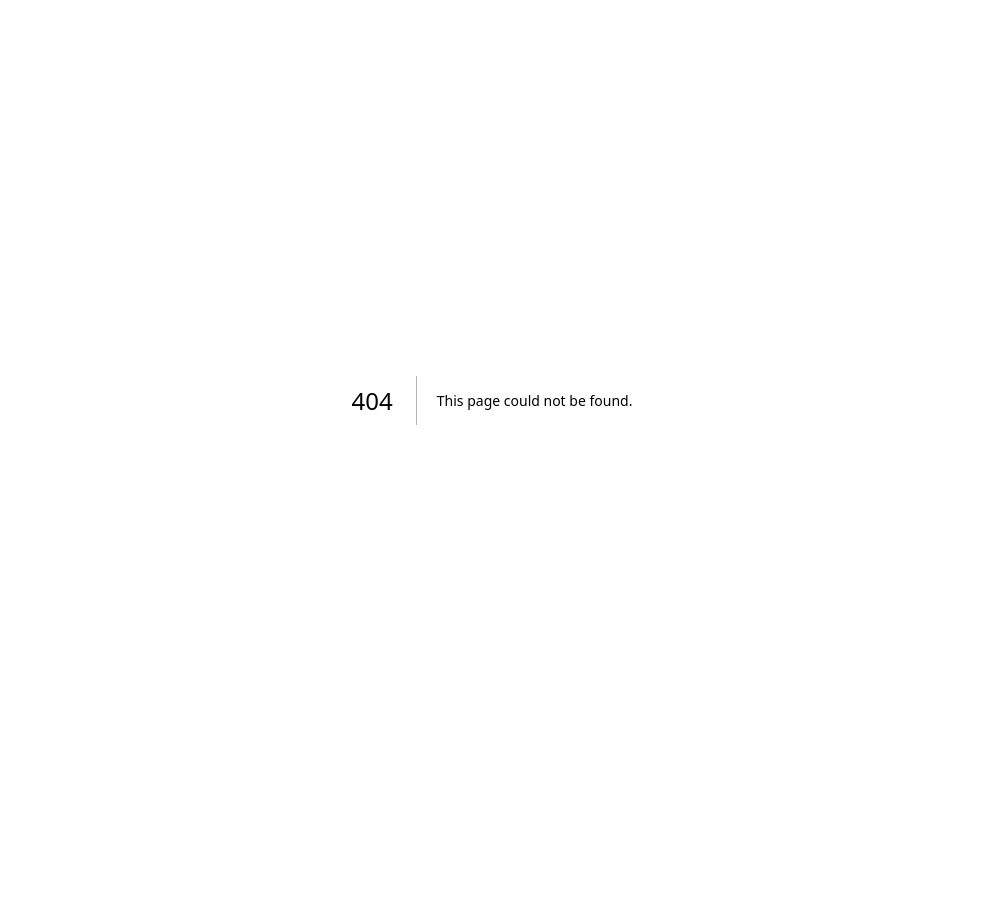
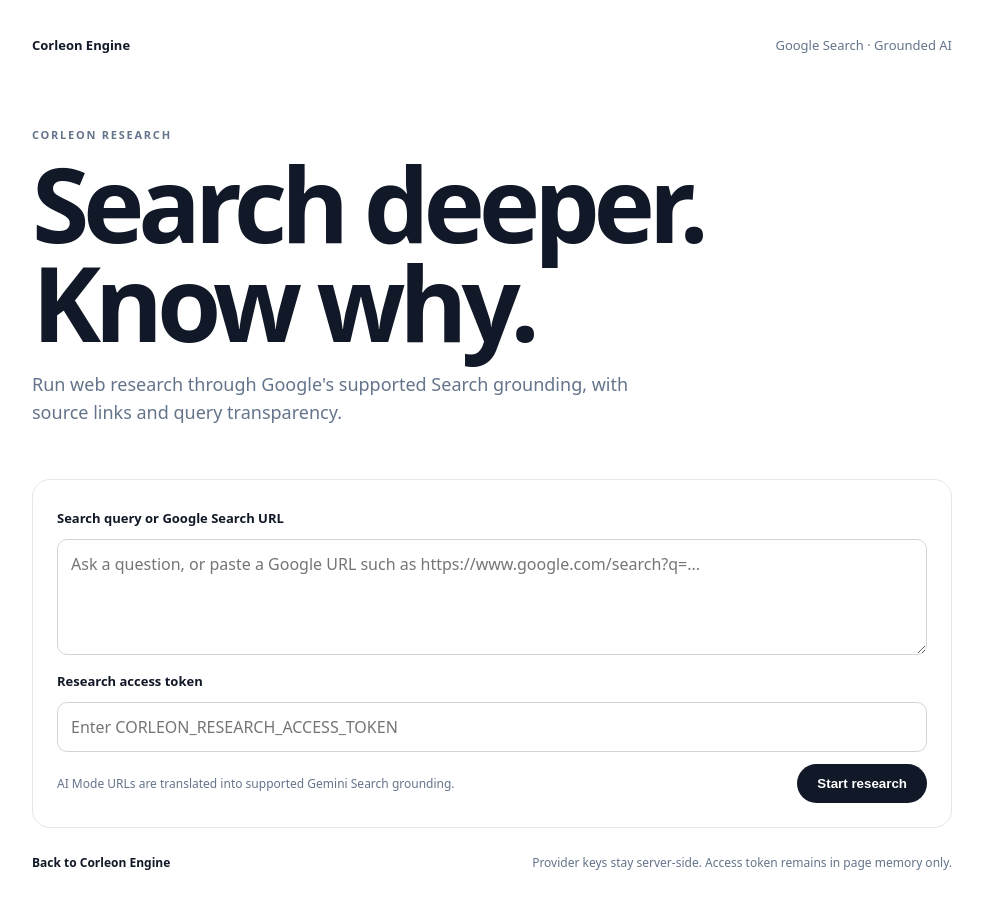
Before and after one commit to karandeep2799-source/corleon-engine, a Next.js app: page /research in a window 1280 px wide. Before the commit this address had no page. Shown: the top 908 px of the page, without its empty margins (148-1131 px from the left). Before the commit the page ends 800 px from the top, so only its background shows below. Built offline with nearby package versions, Linux system fonts and the light colour scheme.

Commit message:
feat(search): add Corleon Research page

```diff
--- /dev/null
+++ b/app/research/page.tsx
@@ -0,0 +1,136 @@
+"use client";
+
+import { useState } from "react";
+import type { FormEvent } from "react";
+
+type ResearchResult = {
+  provider: string;
+  model: string;
+  mode: "google-ai-mode" | "google-web-search";
+  query: string;
+  answer: string;
+  searchQueries: string[];
+  sources: Array<{ url: string; title: string }>;
+  retrievedAt: string;
+};
+
+const styles: Record<string, React.CSSProperties> = {
+  shell: { maxWidth: 920, margin: "0 auto", padding: "28px 20px 64px", fontFamily: "system-ui, sans-serif", color: "#111827" },
+  nav: { display: "flex", justifyContent: "space-between", gap: 16, color: "#64748b", fontSize: 13, paddingBottom: 42 },
+  brand: { color: "#111827", fontWeight: 800, textDecoration: "none" },
+  hero: { padding: "20px 0 34px", maxWidth: 720 },
+  kicker: { fontSize: 11, fontWeight: 800, letterSpacing: ".16em", color: "#64748b" },
+  heading: { fontSize: "clamp(3.5rem, 10vw, 6.5rem)", lineHeight: .95, letterSpacing: "-.06em", margin: "12px 0" },
+  lede: { color: "#64748b", fontSize: 18, lineHeight: 1.6, maxWidth: 600 },
+  panel: { padding: 24, border: "1px solid #e5e7eb", borderRadius: 18, background: "#fff", display: "grid", gap: 12 },
+  label: { fontSize: 13, fontWeight: 700, marginTop: 5 },
+  field: { width: "100%", boxSizing: "border-box", border: "1px solid #d1d5db", borderRadius: 10, padding: 13, font: "inherit", background: "#fff", color: "#111827" },
+  footer: { display: "flex", justifyContent: "space-between", alignItems: "center", gap: 16, color: "#64748b", fontSize: 12, flexWrap: "wrap" as const },
+  button: { border: 0, borderRadius: 999, background: "#111827", color: "#fff", padding: "12px 20px", fontWeight: 700, cursor: "pointer" },
+  result: { marginTop: 22, padding: 24, border: "1px solid #e5e7eb", borderRadius: 18, background: "#fff", lineHeight: 1.75 },
+  error: { marginTop: 18, padding: 14, borderRadius: 12, border: "1px solid #fecaca", background: "#fef2f2", color: "#991b1b" },
+};
+
+export default function ResearchPage() {
+  const [input, setInput] = useState("");
+  const [accessToken, setAccessToken] = useState("");
+  const [result, setResult] = useState<ResearchResult | null>(null);
+  const [error, setError] = useState("");
+  const [loading, setLoading] = useState(false);
+
+  async function submit(event: FormEvent<HTMLFormElement>) {
+    event.preventDefault();
+    setError("");
+    setResult(null);
+    setLoading(true);
+    try {
+      const response = await fetch("/api/integrations/google-search", {
+        method: "POST",
+        headers: { "Content-Type": "application/json", Authorization: `Bearer ${accessToken}` },
+        body: JSON.stringify({ input }),
+      });
+      const payload = await response.json();
+      if (!response.ok) throw new Error(payload.error || "Research request failed.");
+      setResult(payload as ResearchResult);
+    } catch (cause) {
+      setError(cause instanceof Error ? cause.message : "Research request failed.");
+    } finally {
+      setLoading(false);
+    }
+  }
+
+  return (
+    <main style={styles.shell}>
+      <nav style={styles.nav}>
+        <a href="/" style={styles.brand}>Corleon Engine</a>
+        <span>Google Search · Grounded AI</span>
+      </nav>
+      <header style={styles.hero}>
+        <p style={styles.kicker}>CORLEON RESEARCH</p>
+        <h1 style={styles.heading}>Search deeper.<br />Know why.</h1>
+        <p style={styles.lede}>Run web research through Google's supported Search grounding, with source links and query transparency.</p>
+      </header>
+      <form onSubmit={submit} style={styles.panel}>
+        <label htmlFor="research-input" style={styles.label}>Search query or Google Search URL</label>
+        <textarea
+          id="research-input"
+          value={input}
+          onChange={(event) => setInput(event.target.value)}
+          placeholder="Ask a question, or paste a Google URL such as https://www.google.com/search?q=..."
+          rows={4}
+          maxLength={4000}
+          required
+          style={styles.field}
+        />
+        <label htmlFor="research-token" style={styles.label}>Research access token</label>
+        <input
+          id="research-token"
+          type="password"
+          value={accessToken}
+          onChange={(event) => setAccessToken(event.target.value)}
+          placeholder="Enter CORLEON_RESEARCH_ACCESS_TOKEN"
+          autoComplete="off"
+          required
+          style={styles.field}
+        />
+        <div style={styles.footer}>
+          <span>AI Mode URLs are translated into supported Gemini Search grounding.</span>
+          <button type="submit" disabled={loading || !input.trim() || !accessToken.trim()} style={{ ...styles.button, opacity: loading ? .55 : 1 }}>
+            {loading ? "Researching…" : "Start research"}
+          </button>
+        </div>
+      </form>
+      {error && <div role="alert" style={styles.error}>{error}</div>}
+      {result && (
+        <section style={styles.result} aria-live="polite">
+          <div style={styles.footer}>
+            <span>{result.mode === "google-ai-mode" ? "Google AI Mode URL · Grounded" : "Google Search · Grounded"}</span>
+            <span>{new Date(result.retrievedAt).toLocaleString()}</span>
+          </div>
+          <h2>{result.query}</h2>
+          <article style={{ whiteSpace: "pre-wrap" }}>{result.answer}</article>
+          {result.searchQueries.length > 0 && (
+            <div>
+              <h3>Searches performed</h3>
+              <ul>{result.searchQueries.map((query) => <li key={query}>{query}</li>)}</ul>
+            </div>
+          )}
+          <div>
+            <h3>Sources ({result.sources.length})</h3>
+            <ul>{result.sources.map((source) => (
+              <li key={source.url}>
+                <a href={source.url} target="_blank" rel="noreferrer">{source.title}</a>
+                {" — "}{new URL(source.url).hostname}
+              </li>
+            ))}</ul>
+          </div>
+          <p style={{ color: "#64748b", fontSize: 12 }}>Generated with {result.provider} · {result.model}. Verify critical claims against linked sources.</p>
+        </section>
+      )}
+      <footer style={{ ...styles.footer, marginTop: 26 }}>
+        <a href="/" style={styles.brand}>Back to Corleon Engine</a>
+        <span>Provider keys stay server-side. Access token remains in page memory only.</span>
+      </footer>
+    </main>
+  );
+}
```
